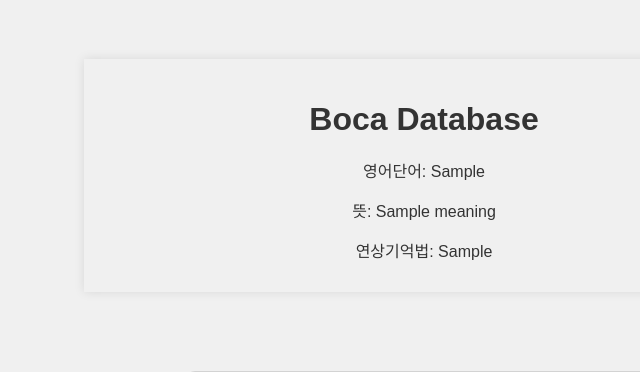
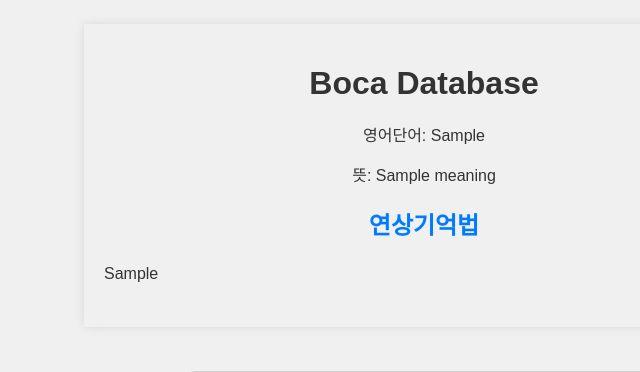
Before and after one commit to leesuji2000/OpenSourceProject-Team-18, a Flask app: template templates/feedback.html in a window 1280 px wide. Shown: the top 372 px of the page, without its empty margins (216-856 px from the left). Run offline with Flask 3, Linux system fonts and the light colour scheme; the template is opened without the code that fills it: most values are stand-ins (such as "Sample title", 1, 10 or a date in 2020); some libraries are stand-ins or nearby versions.

Commit message:
Markdown format output

```diff
--- a/index.py
+++ b/index.py
@@ -5,6 +5,7 @@ from pymongo import MongoClient
 from flask_pymongo import PyMongo
 import example
 import korMeaning
+import markdown
 
 
 
@@ -144,7 +145,6 @@ def check0():
 @app.route('/feedback', methods=['GET', 'POST'])
 def feedback():
     data = None
-
     if request.method == 'GET':
         word = request.args.get('word')
         meaning = request.args.get('meaning')
@@ -162,6 +162,7 @@ def feedback():
                 'associative_memory': example.generate_explanation(word, meaning)
             }
             db.bocas.insert_one({"word": word, "meaning": meaning, "associative_memory": data['associative_memory']})
+        data['associative_memory'] = markdown.markdown(data['associative_memory'])
 
     if request.method == 'POST':
         score = request.form.get('score')
--- a/templates/feedback.html
+++ b/templates/feedback.html
@@ -10,8 +10,10 @@
         <h1>Boca Database</h1>
         <p>영어단어: {{ data.english_word }}</p>
         <p>뜻: {{ data.meaning }}</p>
-        <p>연상기억법: {{ data.associative_memory }}</p>
-
+        <h2>연상기억법</h2>
+        <div class="memory-technique">
+            <p>{{ data.associative_memory | safe }}</p>
+        </div>
     </div>
 
     <div class="feedback" style="margin: 20px; padding: 20px; background-color: lightgrey; border-radius: 10px;">
@@ -38,8 +40,6 @@
 </html>
 
 <style>
-
-
     .answer {
        text-align: center; /* Center the text */
        font-family: Arial, sans-serif; /* Use a neat-looking font */
@@ -57,4 +57,22 @@
    .answer p {
        margin-bottom: 10px; /* Add some space between paragraphs */
    }
-     </style>
+
+   .memory-technique {
+       text-align: left; /* Align the text to the left */
+       margin: 20px auto; /* Center the div itself */
+       width: 100%; /* Full width */
+   }
+
+   h2 {
+       color: #007BFF; /* Blue color for the title */
+       font-size: 1.5em; /* Larger font size for the title */
+       margin-bottom: 10px; /* Add some space below the title */
+   }
+
+   .memory-technique p {
+       text-align: left; /* Align text to the left */
+       margin-bottom: 20px; /* Add some space below the content */
+       line-height: 1.6; /* Increase line height for readability */
+   }
+</style>
```
